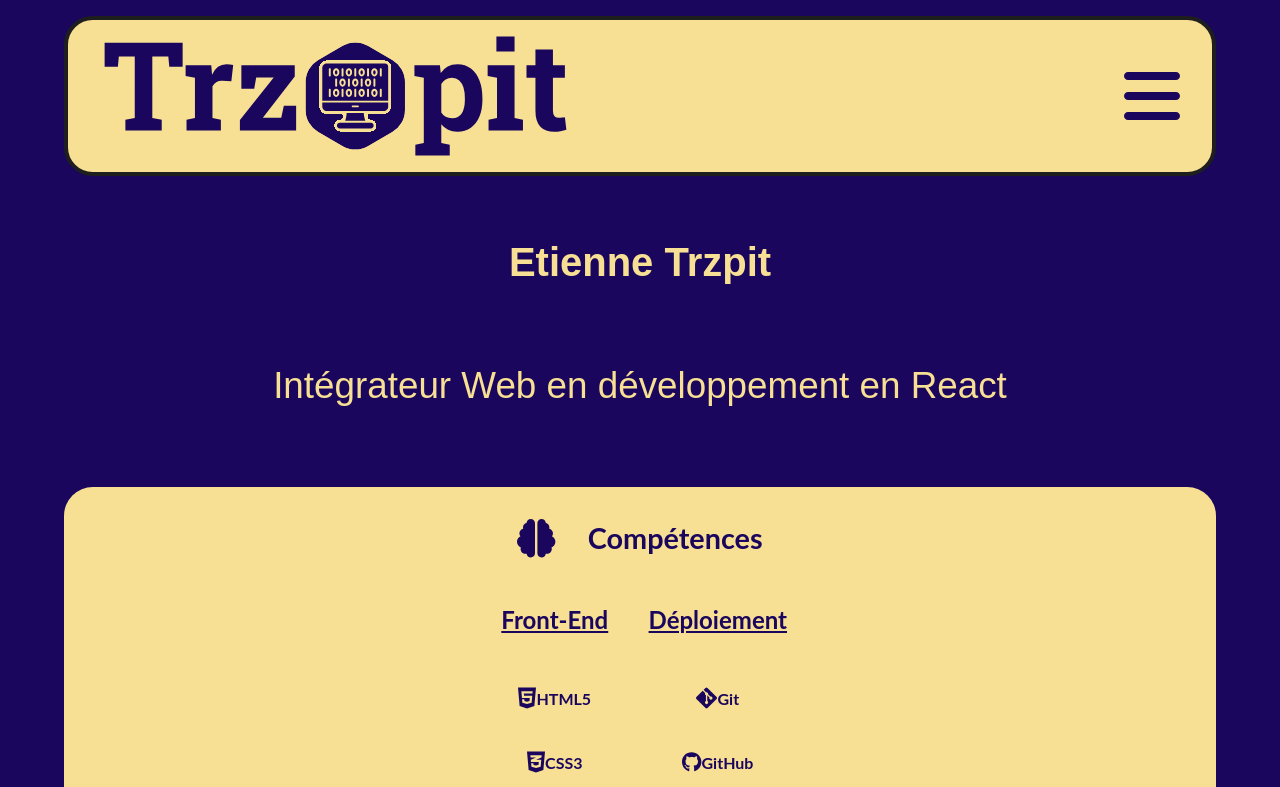
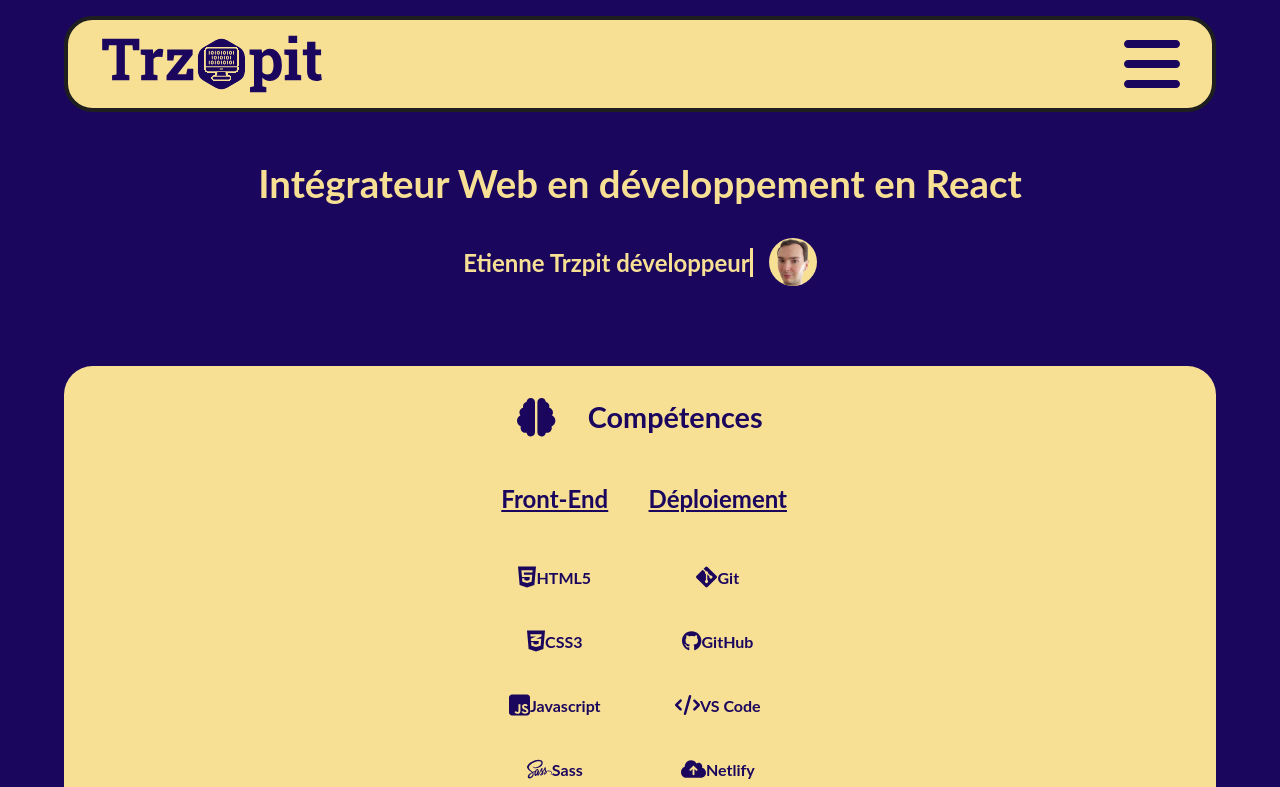
Before and after one commit to EtienneTrzpit/portfoliov3, a React (Vite) app: page / in a window 1280 px wide. Shown: the top 787 px of the page. Built offline with nearby package versions, Linux system fonts and the light colour scheme; the HTML template or start-up script is replaced by a standard one.

Commit message:
new presentation

```diff
--- a/src/components/Certifications.jsx
+++ b/src/components/Certifications.jsx
@@ -47,7 +47,7 @@ export default function Certifications(props) {
     setCurrent(current === 0 ? length - 1 : current - 1);
   };
   return (
-    <section className="certifications" id="certifications">
+    <section className="certifications">
       <div className="certifications-head">
         <FontAwesomeIcon icon={faGraduationCap} size="2xl" />
         <h2 className="certifications-head__title">Certifications</h2>
@@ -79,6 +79,7 @@ export default function Certifications(props) {
             icon={faChevronCircleRight}
             className="right-arrow"
             onClick={nextSlide}
+            id="contact"
           />
         </div>
       </div>
--- a/src/components/Contact.jsx
+++ b/src/components/Contact.jsx
@@ -22,7 +22,6 @@ export default function Contact(props) {
   return (
     <section
       className="contact"
-      id="contact"
       onMouseEnter={() => setIsHovered(true)}
       onMouseLeave={() => setIsHovered(false)}
       style={
@@ -30,7 +29,7 @@ export default function Contact(props) {
           ? { animation: "none" }
           : {
               animationName: "pulse",
-              animationDuration: "2s",
+              animationDuration: "3s",
               animationIterationCount: "infinite",
               animationPlayState: isHovered ? "paused" : "running",
             }
--- a/src/components/Header.jsx
+++ b/src/components/Header.jsx
@@ -33,7 +33,7 @@ export default function Header() {
             <a href="#">Présentation</a>
           </li>
           <li onClick={() => handleItemClick(false)}>
-            <a href="#savoir-faire">Savoir-faire</a>
+            <a href="#savoir-faire">Compétences</a>
           </li>
           <li onClick={() => handleItemClick(false)}>
             <a href="#projets">Projets</a>
--- a/src/components/NavBar.jsx
+++ b/src/components/NavBar.jsx
@@ -5,19 +5,19 @@ export default function NavBar() {
   useEffect(() => {
     const handleScroll = () => {
       const currentScrollY = window.scrollY;
-      if (currentScrollY < 400) {
+      if (currentScrollY < 250) {
         document.querySelector(".active")?.classList.remove("active");
         document.querySelector(".item1").classList.add("active");
-      } else if (currentScrollY >= 400 && currentScrollY < 1000) {
+      } else if (currentScrollY >= 250 && currentScrollY < 800) {
         document.querySelector(".active")?.classList.remove("active");
         document.querySelector(".item2").classList.add("active");
-      } else if (currentScrollY >= 1000 && currentScrollY < 1500) {
+      } else if (currentScrollY >= 800 && currentScrollY < 1300) {
         document.querySelector(".active")?.classList.remove("active");
         document.querySelector(".item3").classList.add("active");
-      } else if (currentScrollY >= 1500 && currentScrollY < 2100) {
+      } else if (currentScrollY >= 1300 && currentScrollY < 1900) {
         document.querySelector(".active")?.classList.remove("active");
         document.querySelector(".item4").classList.add("active");
-      } else if (currentScrollY >= 2100) {
+      } else if (currentScrollY >= 1900) {
         document.querySelector(".active")?.classList.remove("active");
         document.querySelector(".item5").classList.add("active");
       }
--- a/src/components/Presentation.jsx
+++ b/src/components/Presentation.jsx
@@ -2,12 +2,15 @@ import photo from "../assets/images/photo-personnelle.avif";
 
 export default function Presentation() {
   return (
-    <article className="presentation">
-      <div className="presentation__description">
-        <p className="name">Etienne Trzpit</p>
-        <h1 className="job">Intégrateur Web en développement en React</h1>
-      </div>
-      <img className="picture" src={photo} alt="Photo personnelle" />
-    </article>
+    <>
+      <h1 className="title">Intégrateur Web en développement en React</h1>
+      <section className="presentation">
+        <h2 className="presentation-text">Etienne Trzpit développeur</h2>
+        <div className="bubble">
+          <img className="picture" src={photo} alt="Photo personnelle" />
+        </div>
+      </section>
+      <a className="anchor" id="savoir-faire"></a>
+    </>
   );
 }
--- a/src/components/Projets.jsx
+++ b/src/components/Projets.jsx
@@ -56,7 +56,7 @@ const images = [
   {
     title: "Print-it",
     skills: ["JavaScript"],
-    subtitle: "Création d'un carousel",
+    subtitle: "Création d'un carrousel",
     description:
       "C'est un site web avec un carousel de photos. J'ai utilisé JavaScript pour ajouter des fonctionnalités comme le défilement des photos et les flèches de navigation. J'ai également utilisé des événements pour les interactions avec l'utilisateur.",
     linkPicture:
@@ -123,7 +123,7 @@ export default function Projets(props) {
 
   if (windowType === "mobile") {
     return (
-      <section className="projects" id="projets">
+      <section className="projects">
         <div className="projects-head">
           <FontAwesomeIcon icon={faCodeFork} size="2xl" />
           <h2 className="projects-head__title">Projets</h2>
@@ -150,13 +150,14 @@ export default function Projets(props) {
             icon={faChevronCircleRight}
             className="right-arrow"
             onClick={nextSlide}
+            id="certifications"
           />
         </div>
       </section>
     );
   } else if (windowType === "desktop" || windowType === "tablet") {
     return (
-      <section className="projects" id="projets">
+      <section className="projects">
         <div className="projects-head">
           <FontAwesomeIcon icon={faCodeFork} size="2xl" />
           <h2 className="projects-head__title">Projets</h2>
@@ -191,6 +192,7 @@ export default function Projets(props) {
             icon={faChevronCircleRight}
             className="right-arrow"
             onClick={nextSlideDesktop}
+            id="certifications"
           />
         </div>
       </section>
--- a/src/components/SavoirFaire.jsx
+++ b/src/components/SavoirFaire.jsx
@@ -12,7 +12,7 @@ import { faCode } from "@fortawesome/free-solid-svg-icons";
 
 export default function SavoirFaire(props) {
   return (
-    <section className="knowledge" id="savoir-faire">
+    <section className="knowledge">
       <div className="knowledge-head">
         <FontAwesomeIcon icon={faBrain} size="2xl" />
         <h2 className="knowledge-head__title">Compétences</h2>
@@ -60,7 +60,7 @@ export default function SavoirFaire(props) {
                 size="lg"
                 className="icons"
               />
-              <p>Netlify</p>
+              <p id="projets">Netlify</p>
             </li>
           </ul>
         </article>
--- a/src/index.css
+++ b/src/index.css
@@ -38,10 +38,31 @@ a {
     transform: scale(1);
   }
   50% {
-    transform: scale(1.1);
+    transform: scale(1.05);
   }
   100% {
     transform: scale(1);
+  }
+}
+
+@keyframes fadeIn {
+  0%,
+  30% {
+    opacity: 0;
+  }
+  45%,
+  100% {
+    opacity: 1;
+  }
+}
+
+@keyframes reveal {
+  0% {
+    max-width: 0;
+  }
+  25%,
+  100% {
+    max-width: 22rem;
   }
 }
 
@@ -53,7 +74,7 @@ a {
   background-color: var(--color5);
   color: var(--color1);
   width: 90%;
-  height: 10rem;
+  height: 6rem;
   margin: 0 auto;
   border-radius: 1.8rem;
   border: var(--color6) solid 4px;
@@ -63,7 +84,7 @@ a {
   z-index: 100;
 }
 .head__logo {
-  height: 4rem;
+  width: 14rem;
 }
 
 .head__hamburger {
@@ -118,34 +139,52 @@ a {
 }
 
 /* Section Presentation */
+
+.title {
+  font-size: 2.4rem;
+  text-align: center;
+  width: 80%;
+  margin: 10rem auto 2rem auto;
+}
+
 .presentation {
-  color: var(--color5);
-  margin-top: 15rem;
-  display: flex;
-  font-family: Oswald, sans-serif;
-  margin-bottom: 5rem;
-}
-.presentation__description {
   display: flex;
   flex-direction: column;
   justify-content: center;
   align-items: center;
-  width: 100%;
+  gap: 1rem;
+  width: 80%;
+  margin: 0 auto 5rem auto;
 }
-.name {
-  font-size: 2.5rem;
-  text-align: center;
-  font-weight: bold;
+
+.presentation-text {
+  overflow: hidden;
+  white-space: nowrap;
+  border-right: 0.15em solid var(--color5); /* Simule le curseur */
+  max-width: 0;
+  animation: reveal 8s linear infinite;
 }
-.job {
-  margin-top: 5rem;
-  font-size: 2.3rem;
-  text-align: center;
-  width: 62%;
-  font-weight: normal;
+
+.picture {
+  width: 2.8rem;
+  opacity: 1;
+  object-fit: cover;
+  position: relative;
+  bottom: 2rem;
 }
-.picture {
-  display: none;
+.bubble {
+  width: 3rem;
+  height: 3rem;
+  border-radius: 50%;
+  background-color: var(--color5);
+  opacity: 0;
+  animation: fadeIn 8s linear infinite;
+  overflow: hidden;
+}
+
+.anchor {
+  position: absolute;
+  top: 22rem;
 }
 
 /* Section Savoir-Faire */
@@ -534,6 +573,15 @@ textarea {
   .project-img {
     width: 100%;
   }
+  /* Section Presentation */
+
+  .presentation {
+    flex-direction: row;
+  }
+  .anchor {
+    position: absolute;
+    top: 19rem;
+  }
 }
 
 @media (min-width: 1900px) {
@@ -568,27 +616,11 @@ textarea {
 
   /* Section Presentation */
 
-  .presentation {
-    display: grid;
-    grid-template-columns: 1fr 1fr;
-    align-items: center;
-    justify-content: center;
-    margin-left: 20%;
-  }
-  .name {
-    font-size: 15rem;
-  }
-  .job {
-    position: absolute;
-    top: 44%;
+  .title {
+    font-size: 3rem;
+    width: 30%;
   }
 
-  .picture {
-    display: block;
-    height: 14rem;
-    background-color: var(--color5);
-    border-radius: 50%;
-  }
   /* Sections */
 
   .knowledge,
```
